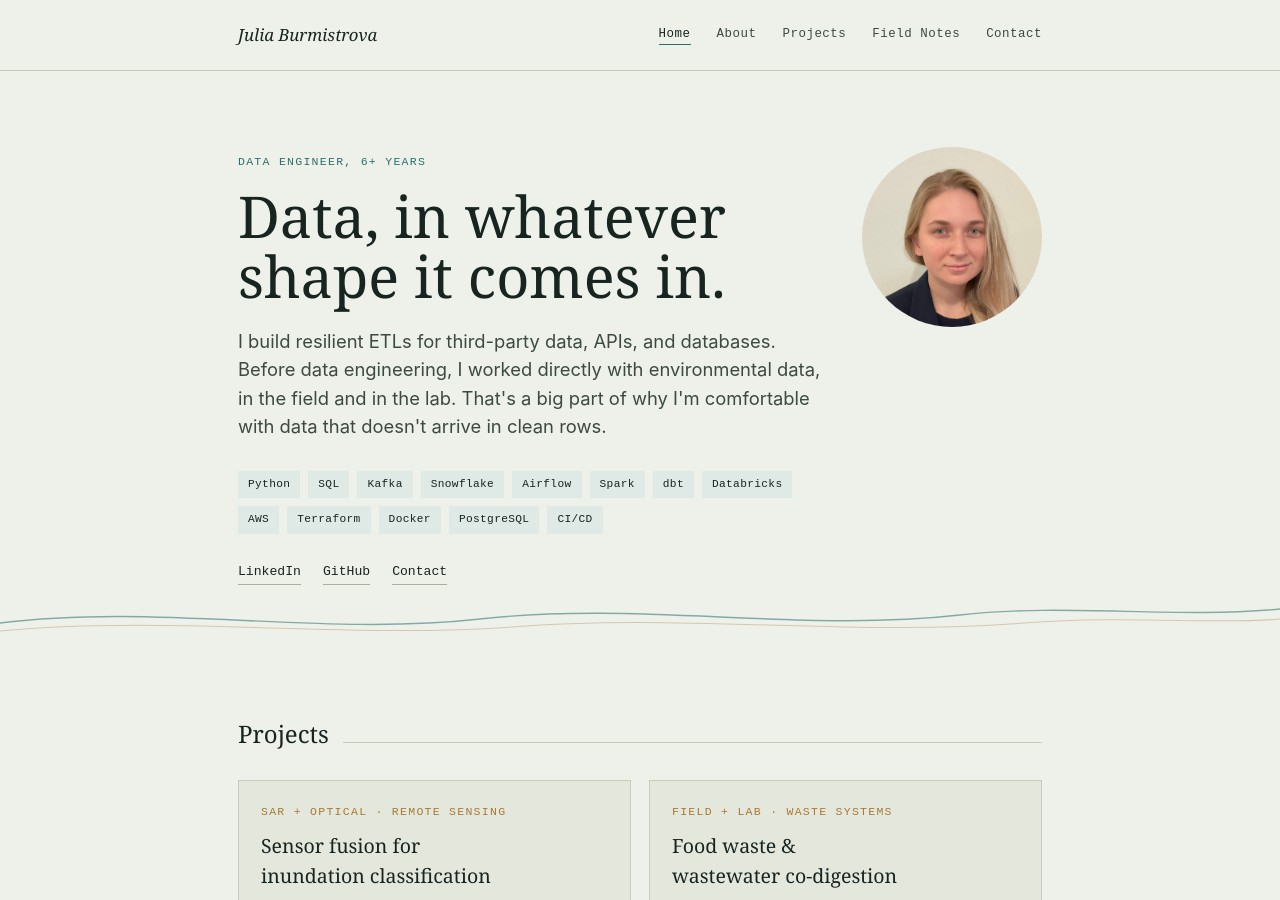
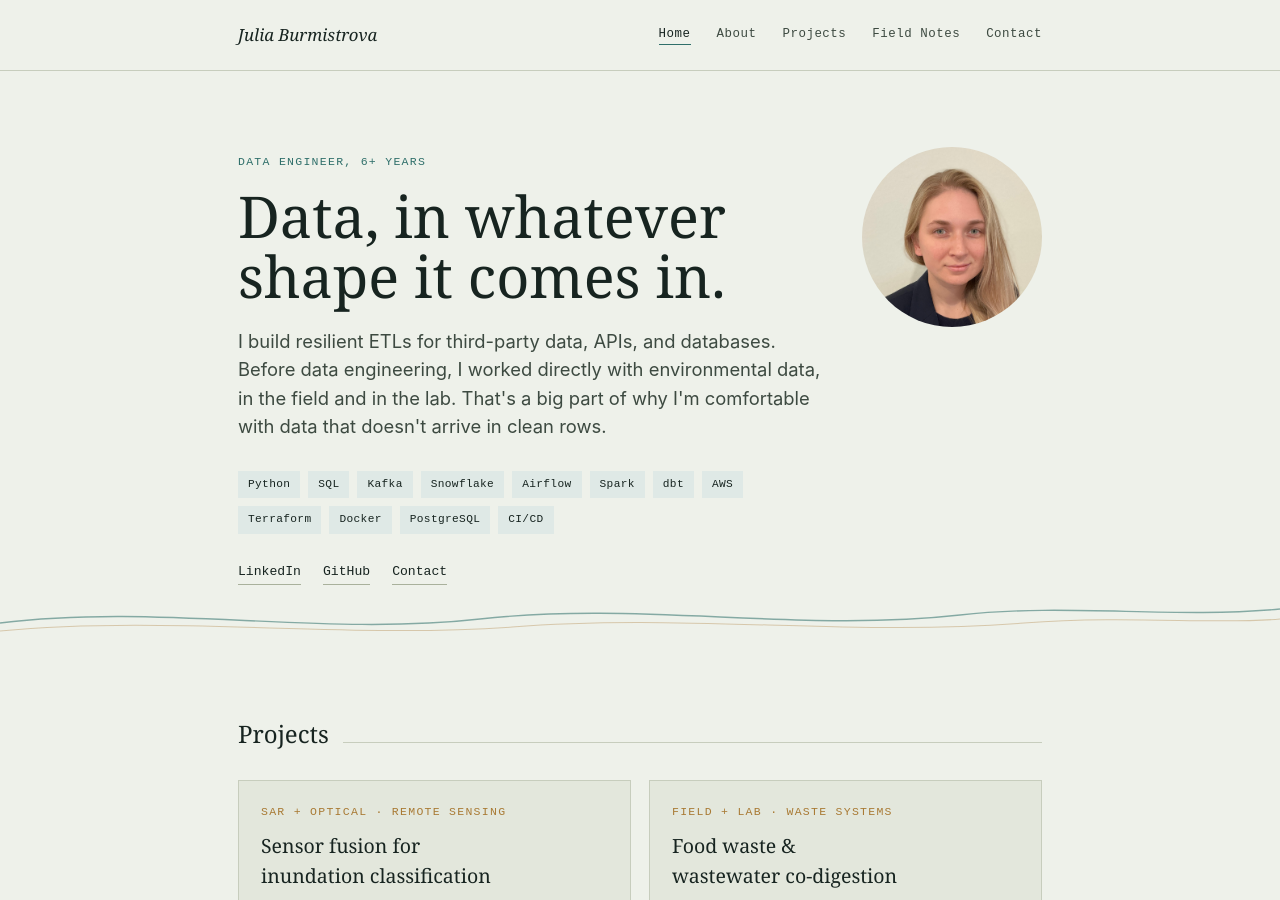
Before and after one commit to jburmistrova/jburmistrova.github.io, a Jekyll site: the page built from index.html, in a window 1280 px wide and 900 px high. Built offline with Jekyll 4.4.1, drawn with Linux system fonts in a browser that asks for light colours.

Commit message:
Remove Databricks from skills tags

```diff
--- a/index.html
+++ b/index.html
@@ -17,7 +17,6 @@ nav: home
 				<span>Airflow</span>
 				<span>Spark</span>
 				<span>dbt</span>
-				<span>Databricks</span>
 				<span>AWS</span>
 				<span>Terraform</span>
 				<span>Docker</span>
```
